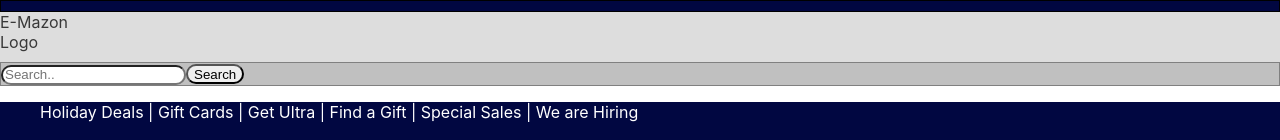
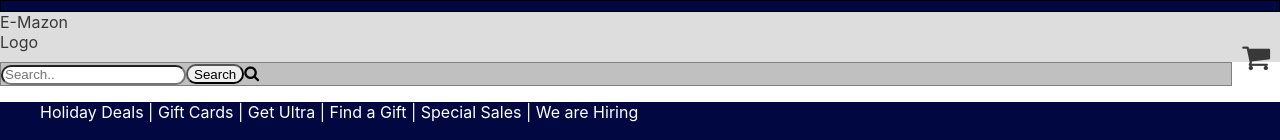
Before and after one commit to baguette88/Project3, a React (Create React App) app in the folder products_client/: page / in a window 1280 px wide. Shown: the top 140 px of the page. Built offline with nearby package versions, Linux system fonts and the light colour scheme; no server answers.

Commit message:
change buttons to icons

```diff
--- a/products_client/public/index.html
+++ b/products_client/public/index.html
@@ -24,7 +24,8 @@
       work correctly both with client-side routing and a non-root public URL.
       Learn how to configure a non-root public URL by running `npm run build`.
     -->
-    <title>React App</title>
+    <title>Emazon</title>
+    <link rel="stylesheet" href="https://cdnjs.cloudflare.com/ajax/libs/font-awesome/4.7.0/css/font-awesome.min.css">
   </head>
   <body>
     <noscript>You need to enable JavaScript to run this app.</noscript>
--- a/products_client/src/components/Header.js
+++ b/products_client/src/components/Header.js
@@ -9,12 +9,13 @@ export default class Header extends Component {
           {" "}
           E-Mazon <br />
           <span ClassName="logo">Logo</span>
+          <i className="fa fa-shopping-cart"></i>
         </div>
         <div className="SearchBar">
           <form onSubmit={this.handleSubmit}>
             <input type="search" name="search" placeholder="Search.."></input>
-            <i class="fas fa-shopping-cart"></i>
             <input type="submit" value="Search" />
+            <i type="submit" className="fa fa-search"></i>
           </form>
         </div>
         <div className="navBar">
--- a/products_client/src/index.css
+++ b/products_client/src/index.css
@@ -68,3 +68,9 @@ input {
 .input {
   background-color: grey;
 }
+
+.fa-shopping-cart {
+  float: right;
+  font-size: 30px;
+  padding: 10px;
+}
```
